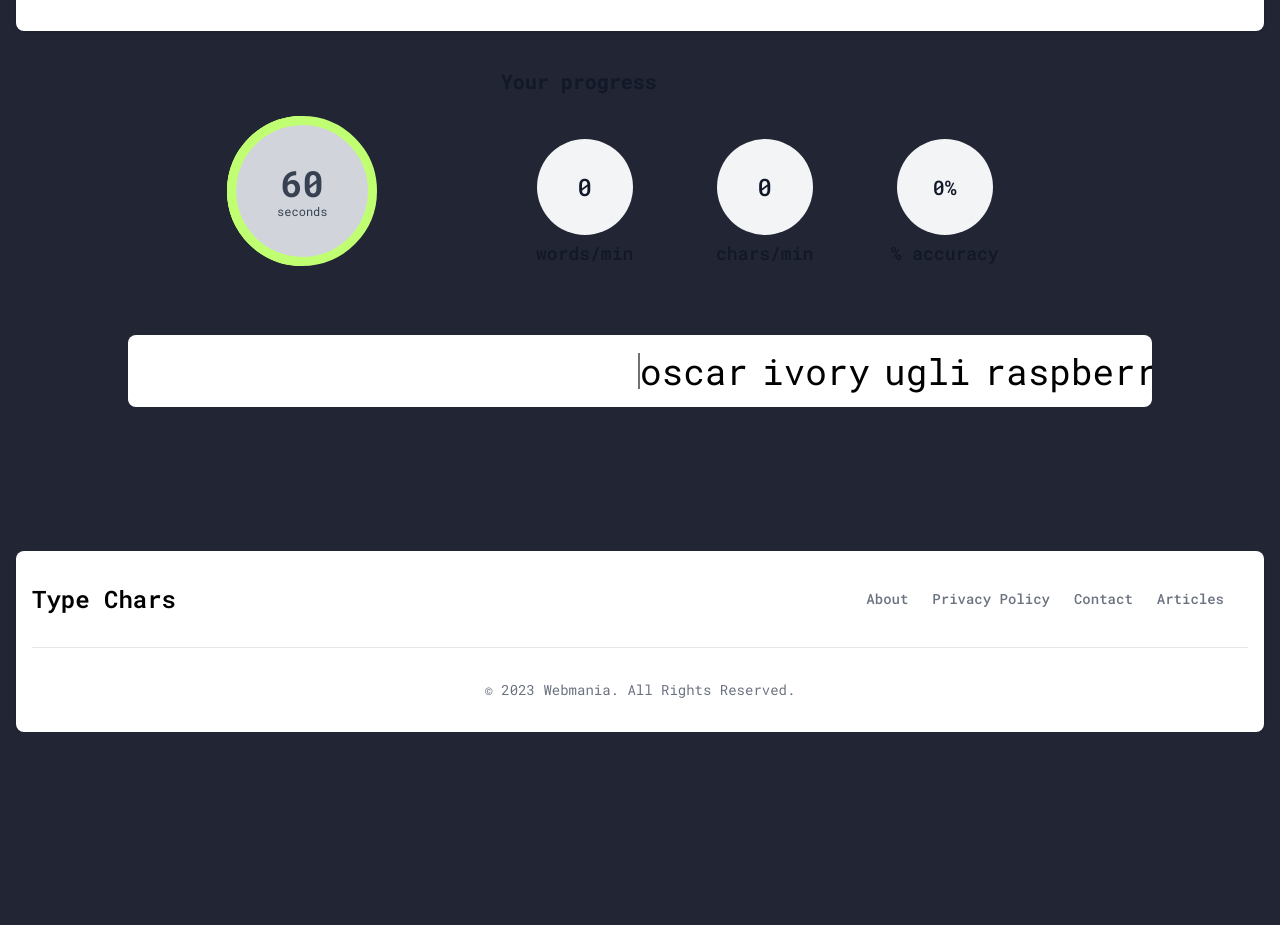
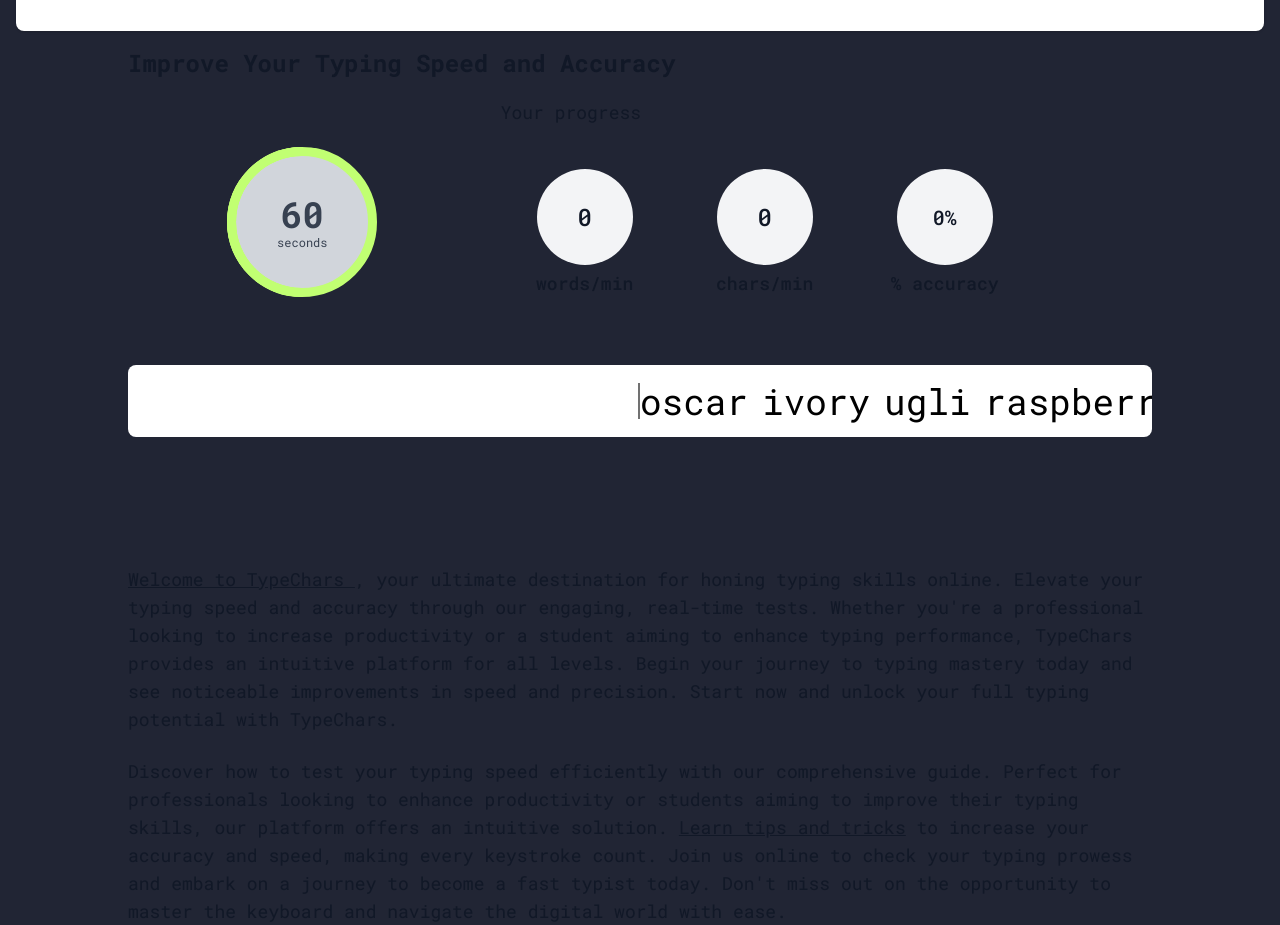
Before and after one commit to mendmania/typechars, a Nuxt app: page / in a window 1280 px wide. Shown: the part 107-1032 px from the top of the page. Before the commit the page ends 839 px from the top, so only its background shows below. Built offline with nearby package versions, Linux system fonts and the light colour scheme.

Commit message:
[added] more content for seo

```diff
--- a/components/info/Results.vue
+++ b/components/info/Results.vue
@@ -1,4 +1,3 @@
-
 <script setup>
 
 const props = defineProps({
@@ -23,7 +22,7 @@ const props = defineProps({
         <div class="flex justify-between mb-3">
             <div class="flex items-center">
                 <div class="flex justify-center items-center">
-                    <h1 class="text-xl font-bold leading-none text-gray-900 dark:text-white pe-1">Your progress</h1>
+                    <h2 class="text-lg font-normal leading-none text-gray-900 dark:text-white pe-1">Your progress</h2>
                 </div>
             </div>
         </div>
--- /dev/null
+++ b/components/type/Content.vue
@@ -0,0 +1,33 @@
+<script setup>
+</script>
+
+<template>
+    <section class="mt-8">
+        <p class="text-lg text-gray-900 dark:text-white mt-6">
+            <NuxtLink class="underline hover:text-blue-400 cursor-pointer"
+                to="/articles/unveiling-typechars-revolutionizing-the-way-we-think-about-typing"> Welcome to TypeChars
+            </NuxtLink>, your ultimate destination for honing typing skills online. Elevate your typing speed
+            and
+            accuracy through our engaging, real-time tests. Whether you're a professional looking to increase
+            productivity or a
+            student aiming to enhance typing performance, TypeChars provides an intuitive platform for all levels. Begin
+            your
+            journey to typing mastery today and see noticeable improvements in speed and precision. Start now and unlock
+            your
+            full typing potential with TypeChars.
+        </p>
+
+        <p class="text-lg text-gray-900 dark:text-white mt-6">
+            Discover how to test your typing speed efficiently with our comprehensive guide. Perfect for professionals
+            looking to enhance productivity or students aiming to improve their typing skills, our platform offers an
+            intuitive solution. <NuxtLink class="underline hover:text-blue-400 cursor-pointer"
+                to="/articles/improving-typing-speed-and-accuracy-tips-and-techniques">Learn tips
+                and tricks</NuxtLink> to increase your accuracy and speed, making every keystroke count.
+            Join us online to check your typing prowess and embark on a journey to become a fast typist today. Don't
+            miss out on the opportunity to master the keyboard and navigate the digital world with ease.
+        </p>
+
+    </section>
+</template>
+
+<style></style>
--- a/components/type/Input.vue
+++ b/components/type/Input.vue
@@ -58,11 +58,9 @@ const getRandomItems = (arr, numItems) => {
   return Array.from(result);
 };
 
-const checkCurrentWord = (word) => {
-
-};
-
-fillNextWords(6);
+useAsyncData(() => {
+  fillNextWords(6);
+})
 
 const addFocusToInput = () => {
   typeInput.value.focus();
@@ -161,7 +159,8 @@ const analyticsFn = () => {
 </script>
 
 <template>
-  <div class="type-input flex flex-col justify-center items-center max-w-screen-lg mx-auto mb-32">
+  <div class="type-input flex flex-col justify-center items-start max-w-screen-lg mx-auto mb-32">
+    <h1 class="text-2xl text-gray-900 dark:text-white font-bold">Improve Your Typing Speed and Accuracy</h1>
     <div class="flex flex-col sm:flex-row items-center justify-evenly w-full">
       <InfoTimer v-if="isGameActive" :timerFinishedCallback="timerFinished" :analyticsCallback="analyticsFn"
         :timer="60" />
@@ -174,14 +173,16 @@ const analyticsFn = () => {
       <div class="text-red-400 w-1/2 flex overflow-hidden justify-end">
 
         <span v-for="(word, i) in pastWords" :key="`${word}-${i}`"
-          class="text-gray-400 mr-3.5 flex items-center whitespace-nowrap" :class="word.isCorrect ? '' : 'line-through'">
+          class="text-gray-400 mr-3.5 flex items-center whitespace-nowrap"
+          :class="word.isCorrect ? '' : 'line-through'">
           {{ word.value }}
         </span>
 
 
-        <span class="text-gray-400 flex items-center whitespace-nowrap" :class="isActiveWordCorrect ? 'text-[#c1ff72]' : 'text-red-700'">
-          {{ inputValue }}
-        </span>
+          <span class="text-gray-400 flex items-center whitespace-nowrap"
+            :class="isActiveWordCorrect ? 'text-[#c1ff72]' : 'text-red-700'">
+            {{ inputValue }}
+          </span>
       </div>
 
       <span class="custom-cursor border border-black animate-[pulse_.9s_linear_infinite] absolute right-[50%] h-1/2" />
@@ -189,8 +190,8 @@ const analyticsFn = () => {
       <div class=" w-1/2 flex"> <span class="mr-3.5 flex items-center whitespace-nowrap" v-for="(word, i) in nextWords"
           :key="`${word}-${i}`">
           {{
-            word.remainingWord
-          }}
+        word.remainingWord
+      }}
         </span>
       </div>
 
@@ -204,9 +205,7 @@ const analyticsFn = () => {
       <pre>
         {{ nextWords }}
       </pre>
-      <pre>
-        {{ pastWords }}
-      </pre>
+
     </span> -->
   </div>
 </template>
--- a/nuxt.config.ts
+++ b/nuxt.config.ts
@@ -1,6 +1,6 @@
 // https://nuxt.com/docs/api/configuration/nuxt-config
 export default defineNuxtConfig({
-  devtools: { enabled: true },
+  devtools: { enabled: false },
   css: ['~/assets/css/main.css'],
   app: {
     head: {
--- a/pages/index.vue
+++ b/pages/index.vue
@@ -2,9 +2,10 @@
 </script>
 
 <template>
-  <div>
+  <div class="max-w-screen-lg mx-auto">
     <!-- <AdHome /> -->
     <TypeInput />
+    <TypeContent />
   </div>
 </template>
 
```
